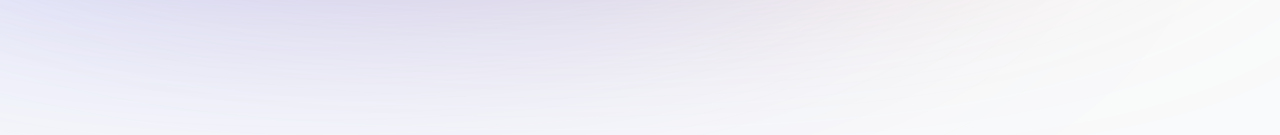
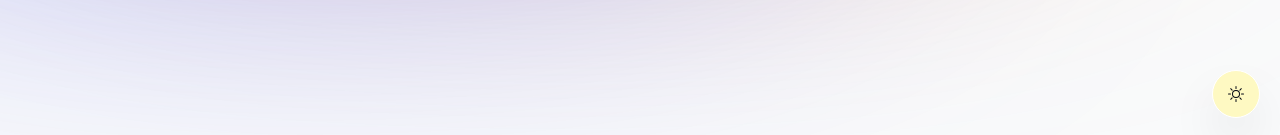
Before and after one commit to DevPlux/DevPlux-Official-Website, a Next.js app in the folder frontend/: page / in a window 1280 px wide. Shown: the part 662-797 px from the top of the page. Built offline with nearby package versions, Linux system fonts and the light colour scheme.

Commit message:
Create theme-switch.tsx

```diff
--- /dev/null
+++ b/frontend/components/theme-switch.tsx
@@ -0,0 +1,22 @@
+"use client";
+
+import { useTheme } from '@/context/theme-context';
+import React from 'react'
+import { BsMoon, BsSun } from 'react-icons/bs'
+
+export default function ThemeSwitch() {
+
+    const { theme, toggleTheme } = useTheme();
+
+    return (
+        <button className='fixed bottom-5 right-5 bg-yellow-100 w-[3rem] h-[3rem] bg-opacity-80 backdrop-blur-[0.5rem] border border-white border-opacity-40
+    shadow-2xl rounded-full flex items-center justify-center hover:scale-[1.15] active:scale-105 transition-all dark:bg-gray-950 '
+            onClick={toggleTheme}
+        >
+            {
+                theme === 'light' ? <BsSun /> : <BsMoon />
+            }
+
+        </button>
+    )
+}
```
